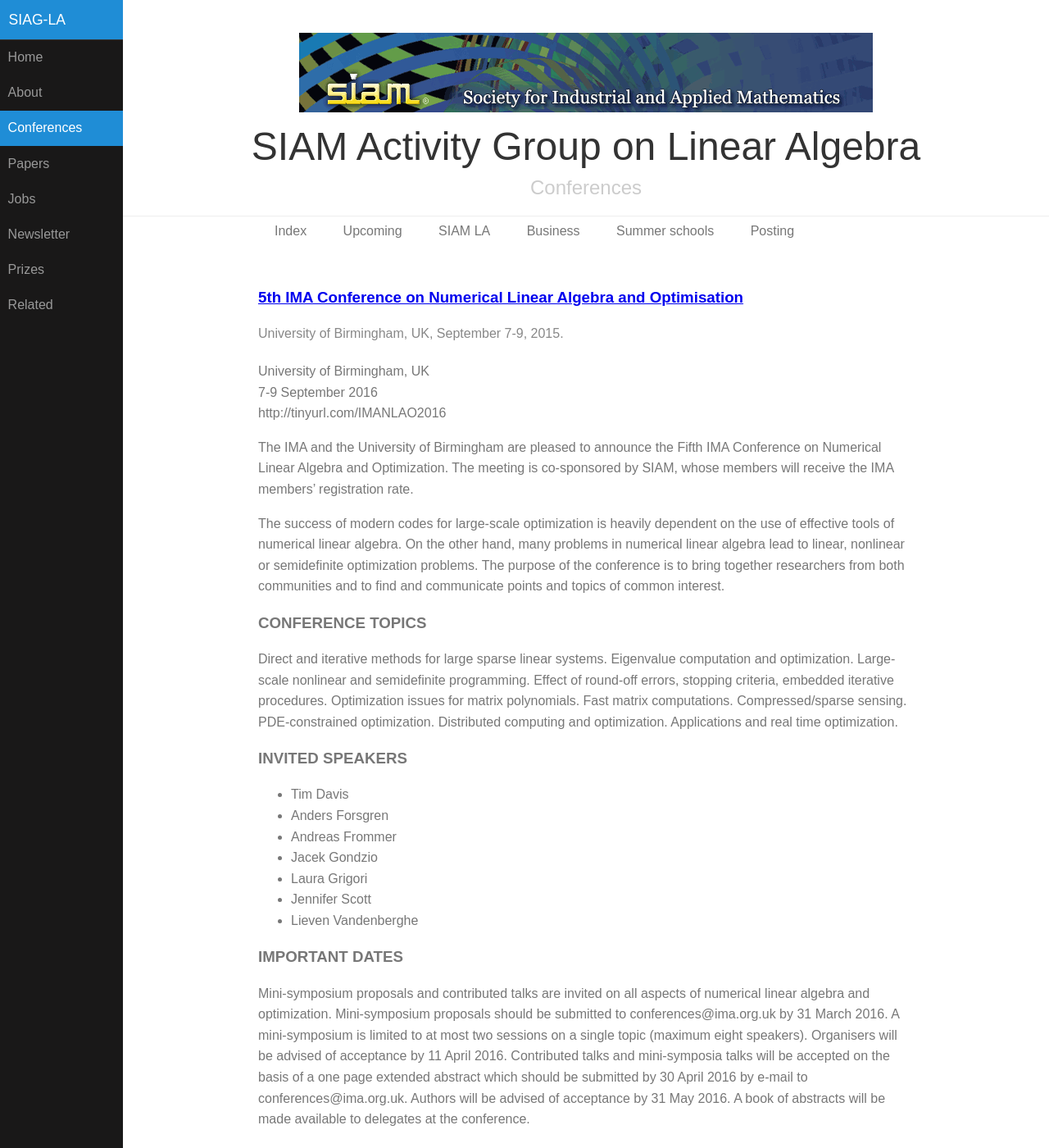
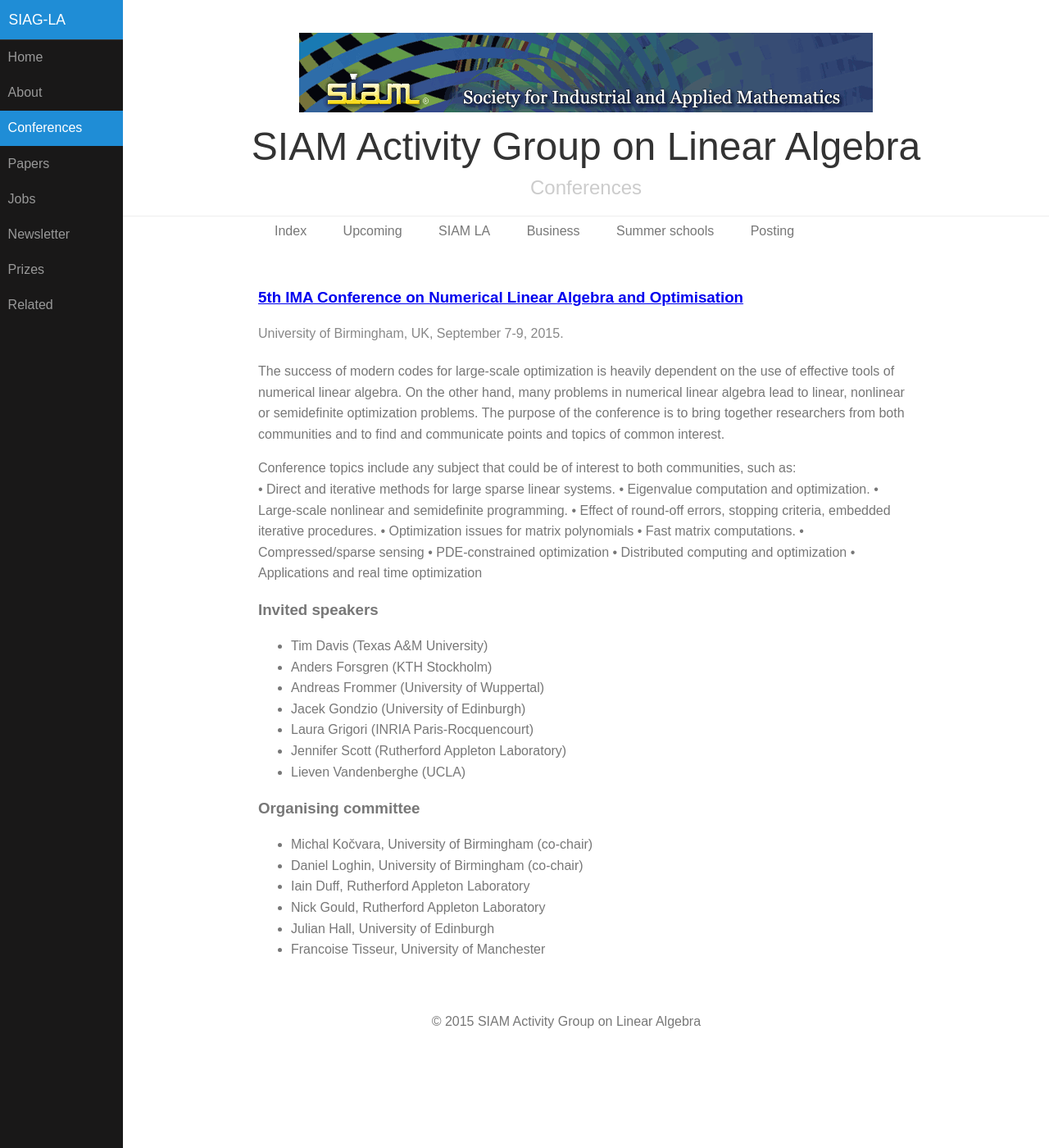
Before and after one commit to dbindel/siagla, a Jekyll site: the page built from _meetings/2016-09-07-nlao.md, in a window 1280 px wide and 1400 px high. Shown: the whole window at 82% size. Built offline with Jekyll 4.4.1, drawn with Linux system fonts in a browser that asks for light colours.

Commit message:
Modified meeting and added digest

```diff
--- a/_meetings/2016-09-07-nlao.md
+++ b/_meetings/2016-09-07-nlao.md
@@ -6,50 +6,33 @@ end_date: 2015-09-09 12:00:00
 where: University of Birmingham, UK
 ---
 
-University of Birmingham, UK
-7-9 September 2016
-http://tinyurl.com/IMANLAO2016
+The success of modern codes for large-scale optimization is heavily dependent on the use of effective tools of numerical linear algebra. On the other hand, many problems in numerical linear algebra lead to linear, nonlinear or semidefinite optimization problems. The purpose of the conference is to bring together researchers from both communities and to find and communicate points and topics of common interest.
 
-The IMA and the University of Birmingham are pleased to announce the
-Fifth IMA Conference on Numerical Linear Algebra and Optimization. The
-meeting is co-sponsored by SIAM, whose members will receive the IMA
-members' registration rate.
+Conference topics include any subject that could be of interest to both communities, such as:
+ •	Direct and iterative methods for large sparse linear systems.
+ •	Eigenvalue computation and optimization.
+ •	Large-scale nonlinear and semidefinite programming.
+ •	Effect of round-off errors, stopping criteria, embedded iterative procedures.
+ •	Optimization issues for matrix polynomials
+ •	Fast matrix computations.
+ •	Compressed/sparse sensing
+ •	PDE-constrained optimization
+ •	Distributed computing and optimization
+ •	Applications and real time optimization
 
-The success of modern codes for large-scale optimization is heavily
-dependent on the use of effective tools of numerical linear
-algebra. On the other hand, many problems in numerical linear algebra
-lead to linear, nonlinear or semidefinite optimization problems. The
-purpose of the conference is to bring together researchers from both
-communities and to find and communicate points and topics of common
-interest.
+### Invited speakers
+ * Tim Davis (Texas A&M University)
+ * Anders Forsgren (KTH Stockholm)
+ * Andreas Frommer (University of Wuppertal)
+ * Jacek Gondzio (University of Edinburgh)
+ * Laura Grigori (INRIA Paris-Rocquencourt)
+ * Jennifer Scott (Rutherford Appleton Laboratory)
+ * Lieven Vandenberghe (UCLA)
 
-### CONFERENCE TOPICS
-Direct and iterative methods for large sparse
-linear systems. Eigenvalue computation and optimization. Large-scale
-nonlinear and semidefinite programming. Effect of round-off errors,
-stopping criteria, embedded iterative procedures. Optimization issues
-for matrix polynomials. Fast matrix computations. Compressed/sparse
-sensing. PDE-constrained optimization. Distributed computing and
-optimization. Applications and real time optimization.
-
-### INVITED SPEAKERS
-- Tim Davis
-- Anders Forsgren
-- Andreas Frommer
-- Jacek Gondzio
-- Laura Grigori
-- Jennifer Scott
-- Lieven Vandenberghe
-
-### IMPORTANT DATES
-Mini-symposium proposals and contributed talks are invited on all
-aspects of numerical linear algebra and optimization. Mini-symposium
-proposals should be submitted to conferences@ima.org.uk by 31 March
-2016\. A mini-symposium is limited to at most two sessions on a single
-topic (maximum eight speakers). Organisers will be advised of
-acceptance by 11 April 2016\. Contributed talks and mini-symposia talks
-will be accepted on the basis of a one page extended abstract which
-should be submitted by 30 April 2016 by e-mail to
-conferences@ima.org.uk. Authors will be advised of acceptance by 31
-May 2016\. A book of abstracts will be made available to delegates at
-the conference.
+### Organising committee
+ * Michal Kočvara, University of Birmingham (co-chair)
+ * Daniel Loghin, University of Birmingham (co-chair)
+ * Iain Duff, Rutherford Appleton Laboratory
+ * Nick Gould, Rutherford Appleton Laboratory
+ * Julian Hall, University of Edinburgh
+ * Francoise Tisseur, University of Manchester
```
Also changed, not shown: _inbox/2016-05-digest.yml (added, +153 -0 lines).
